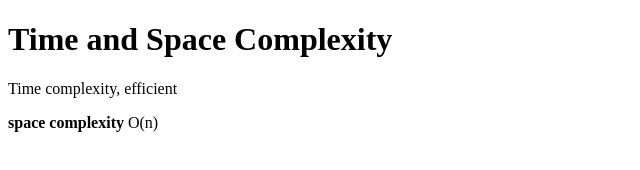
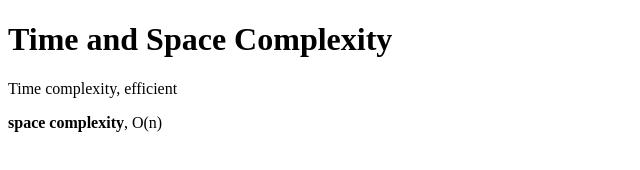
Before and after one commit to acciojob/time-and-space-complexity-piyush1212, a website: page main.html in a window 1280 px wide. Shown: the full height of the page, 0-640 px from the left. Drawn offline with Linux system fonts and the light colour scheme.

Commit message:
created a submission

```diff
--- a/main.html
+++ b/main.html
@@ -10,7 +10,7 @@
 	<!-- the entire body must be written by student -->
 	<h1>Time and Space Complexity</h1>
 	<p>Time complexity, efficient</p>
-	<p><b>space complexity</b> O(n) </p>
+	<p><b>space complexity</b>, O(n) </p>
 
     <script type="text/javascript" src="./script.js">
 </script>
```
